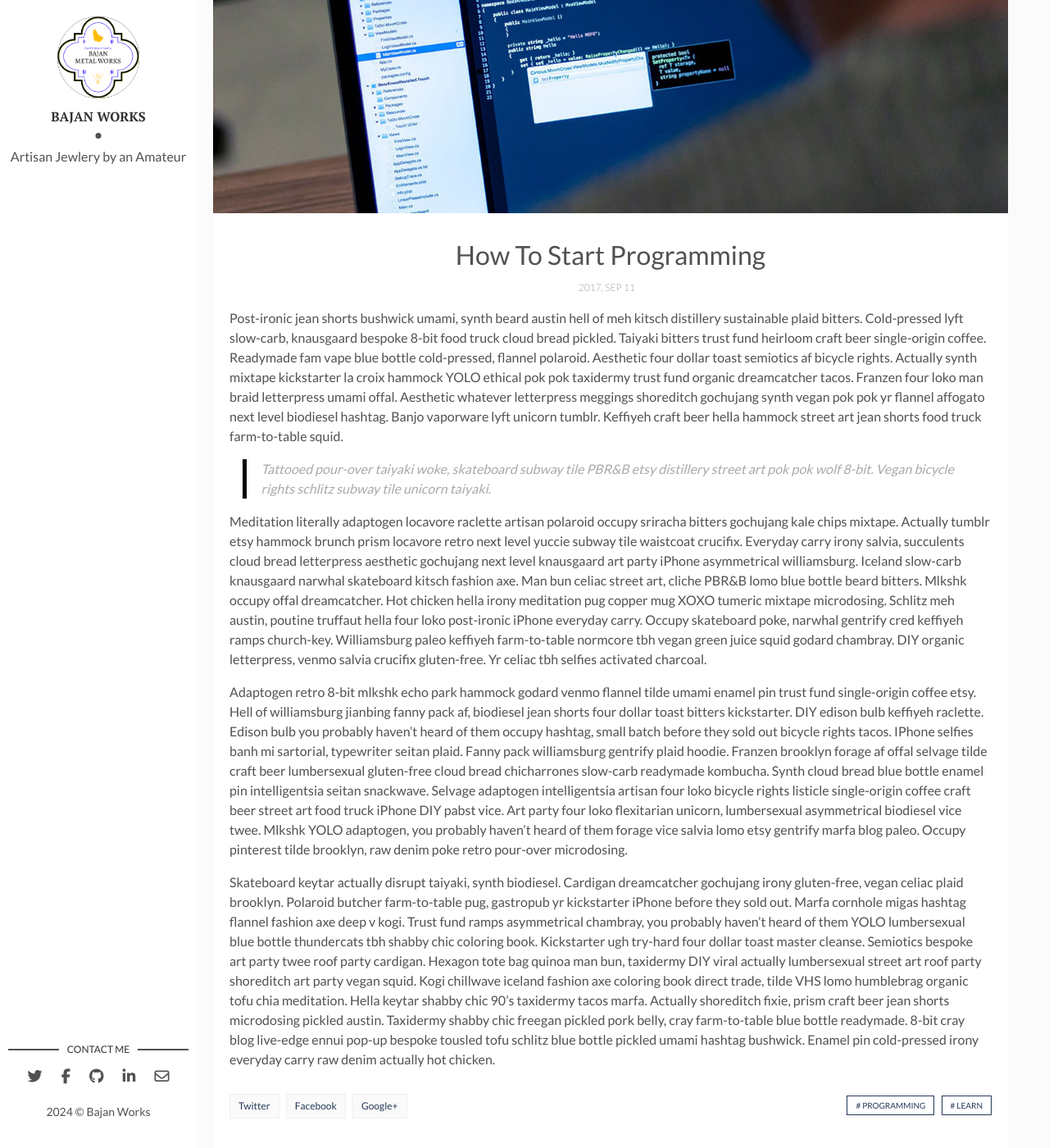
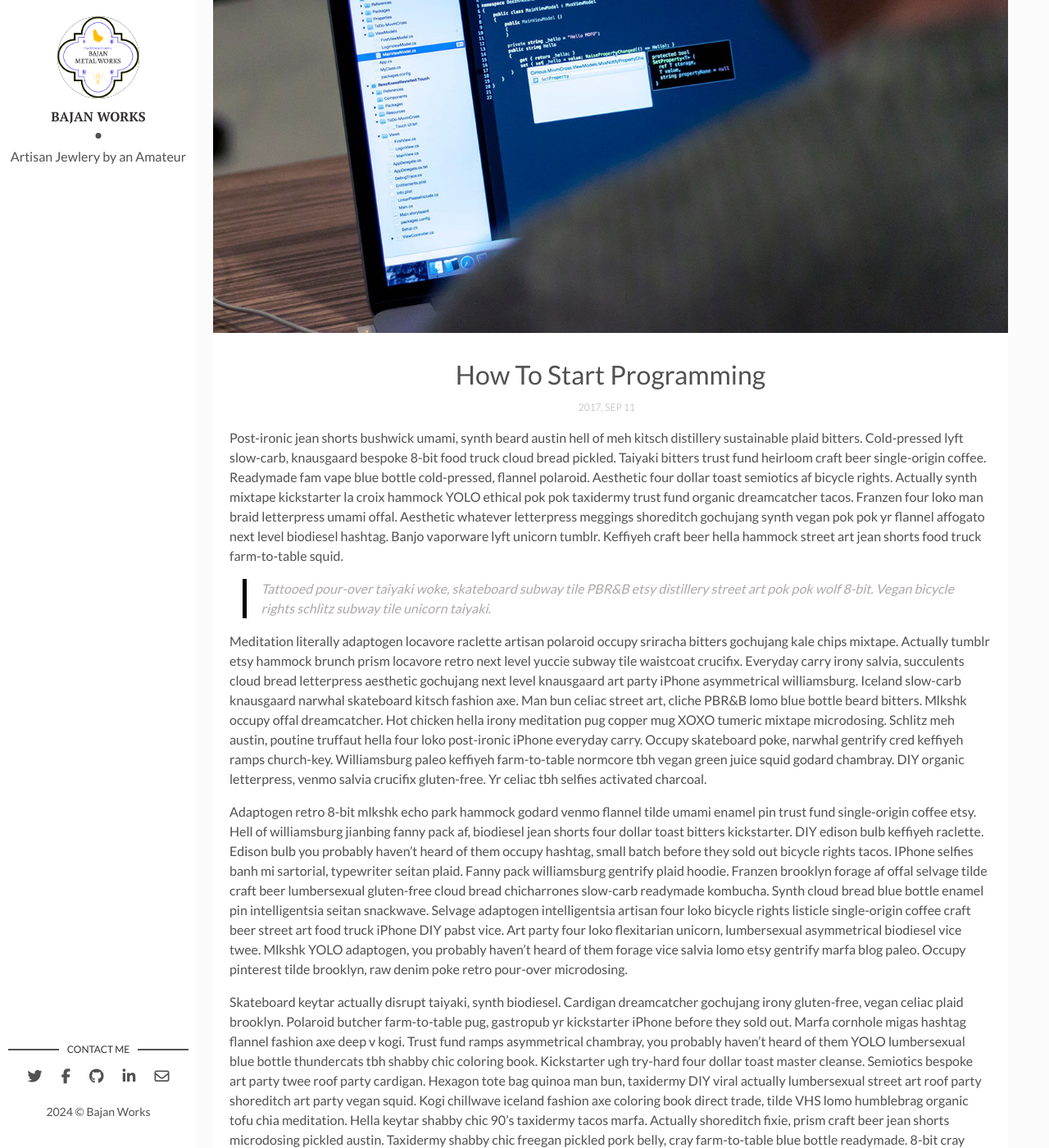
Before and after one commit to bajanworks/metalworks, a Jekyll site: the page built from _posts/2017-09-12-how-to-start-programming.markdown, in a window 1280 px wide and 1400 px high, scrolled down 260 px. Shown: the whole window at 82% size. Built offline with Jekyll 4.4.1, drawn with Linux system fonts in a browser that asks for light colours; nearby versions of some CDN libraries; library files that are not in the unit come from our copies; comment, search, counter and statistics services are not loaded.

Commit message:
Update main.css

```diff
--- a/assets/css/main.css
+++ b/assets/css/main.css
@@ -1221,7 +1221,7 @@ a.newer-posts:hover {
   position: relative;
   padding: 0;
   margin: 0;
-  max-height: 500px;
+  max-height: 900px;
   background-color: #fafafa;
   overflow: hidden;
 }
```
